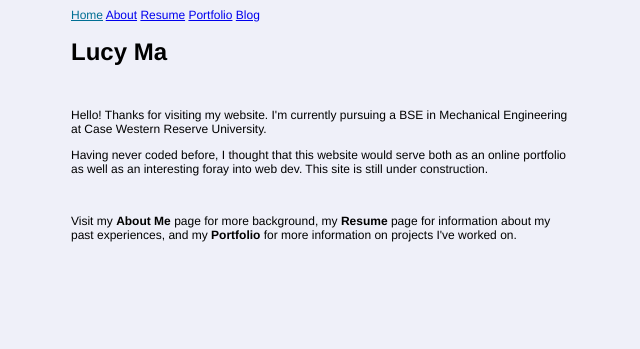
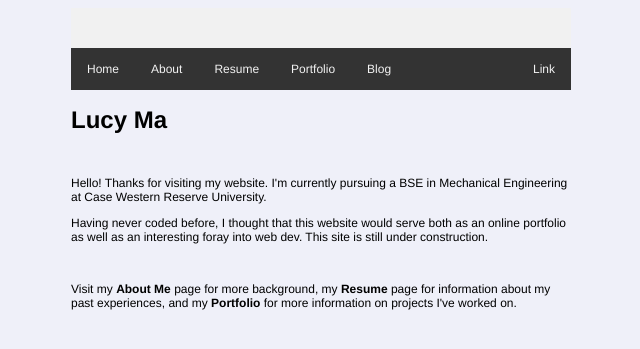
Before and after one commit to lucyttma/lucyttma.github.io, a Jekyll site: the page built from index.html, in a window 1280 px wide. Shown: the top 349 px of the page, without its empty margins (87-727 px from the left). Built offline with Jekyll 4.4.1, drawn with Linux system fonts in a browser that asks for light colours.

Commit message:
Update default.html

```diff
--- a/_layouts/default.html
+++ b/_layouts/default.html
@@ -1,12 +1,18 @@
 <!doctype html>
 <html>
-  <head>
+
+  <div class="header">
     <meta charset="utf-8">
     <title>{{ page.title }}</title>
     <link rel="stylesheet" href="/assets/css/styles.css">
-  </head>
+  </div>
+
+  <div class="topnav">
+    {% include navigation.html %}
+    <a href="#" style="float:right">Link</a>
+  </div>
+
   <body>
-    {% include navigation.html %}
     {{ content }}
   </body>
 </html>
```
